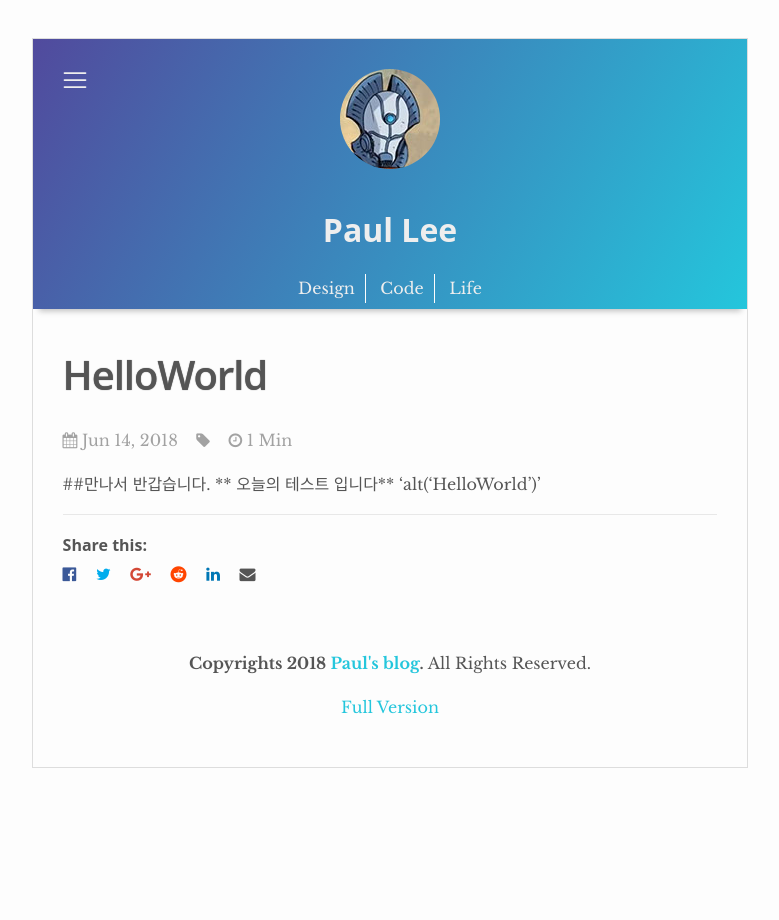
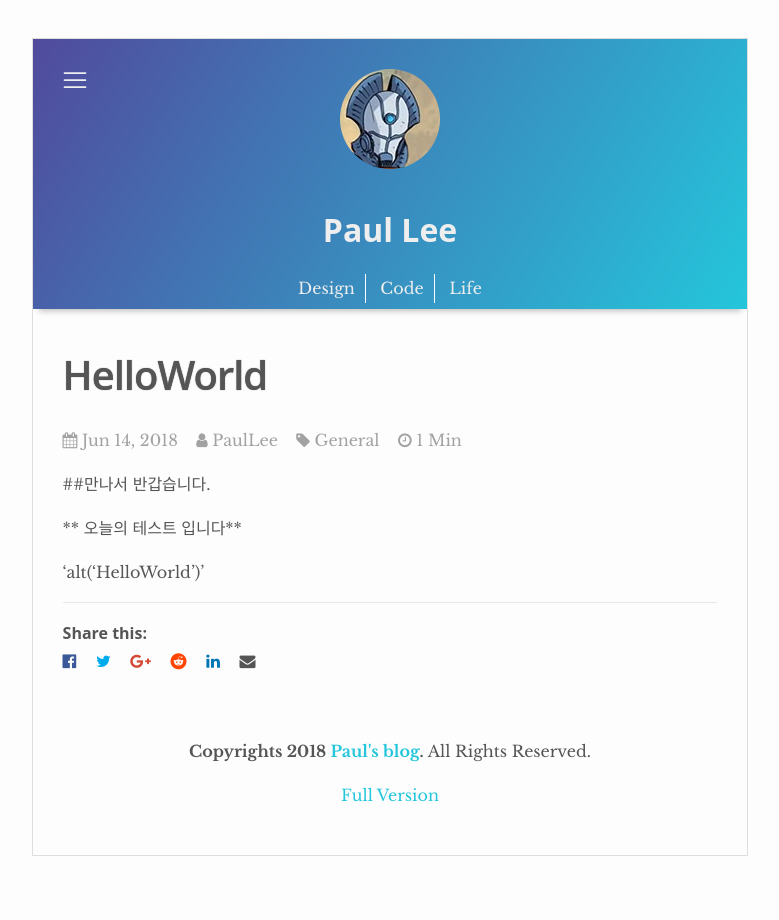
Before and after one commit to sharu725/ashwath, a Jekyll site: the page built from _posts/2018-06-14-test.md, in a window 1280 px wide. Shown: the whole page, without its empty margins (250-1029 px from the left). Built offline with Jekyll 4.4.1, drawn with Linux system fonts in a browser that asks for light colours; nearby versions of some CDN libraries.

```diff
--- a/_posts/2018-06-14-test.md
+++ b/_posts/2018-06-14-test.md
@@ -1,7 +1,21 @@
 ---
+
 layout: post
+
 title:  "HelloWorld"
+
+description: test
+
+categories: general
+
+date: 2018-06-14
+
+author: PaulLee
+
 ---
+
 ##만나서 반갑습니다.
+
 ** 오늘의 테스트 입니다**
+
 'alt('HelloWorld')'
```
